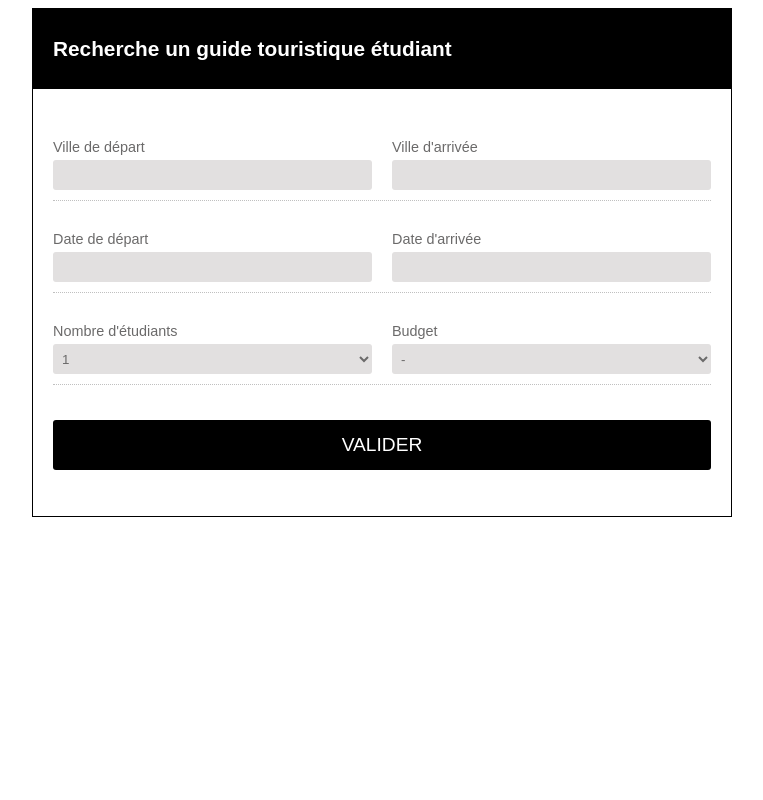
After one commit to Laewynn/StudenTravel, a PHP site: template kernel/view/cvoyages/index.php in a window 1280 px wide. The commit adds this page. Shown: the whole page, without its empty margins (258-1021 px from the left). Run offline with PHP 8.4, Linux system fonts and the light colour scheme; the template is opened without the code that fills it, so the values that code supplies are empty.

```diff
--- a/kernel/view/cindex/index.html
+++ b/kernel/view/cindex/index.php
@@ -23,7 +23,7 @@
             <nav class="site-nav">
                 <ul id="std-menu">
                     <li><a class="active" href="">Accueil</a></li>
-                    <li><a href="../cdestinations/index.php">Destinations</a></li>
+                    <li><a href=".DIR_WEBROOT.cdestinations">Destinations</a></li>
                     <li><a href=".DIR_WEBROOT.cinscription">Inscription</a></li>
                     <li><a href=".DIR_WEBROOT.csalarie">Connexion</a></li>
                 </ul>
--- /dev/null
+++ b/kernel/view/cvoyages/index.php
@@ -0,0 +1,99 @@
+<!DOCTYPE html lang="fr">
+<html>
+
+<head>
+    <meta charset="utf-8">
+    <link rel="stylesheet" href="../../../css/styleform.css">
+
+    <title>StudenTravel - Découvrir une ville d'Europe avec un guide touristique étudiant.</title>
+
+
+</head>
+
+<body>
+
+<div id="search-form">
+    <div id="header">
+        <h1>Recherche un guide touristique étudiant</h1>
+    </div>
+    <section>
+        <div class="flight" id="flightbox">
+
+            <form id="flight-form">
+
+                <!-- FROM/TO -->
+                <div id="flight-depart">
+                    <div class="info-box">
+                        <label for="">Ville de départ</label>
+                        <input type="text" id="dep-from" />
+                        <div id="depart-res"></div>
+                    </div>
+                    <div class="info-box" id="arrive-box">
+                        <label for="">Ville d'arrivée</label>
+                        <input type="text" id="dep-to" />
+                        <div id="arrive-res"></div>
+                    </div>
+                </div>
+
+                <!-- FROM/TO -->
+                <div id="flight-dates">
+                    <div class="info-box">
+                        <label for="">Date de départ</label>
+                        <input type="text" id="leave-date" readonly />
+                    </div>
+                    <div class="info-box" id="return-box">
+                        <label for="">Date d'arrivée</label>
+                        <input type="text" id="return-date" readonly />
+                    </div>
+                </div>
+
+                <!-- PASSENGER INFO -->
+                <div id="flight-info">
+                    <div class="info-box">
+                        <label for="adults">Nombre d'étudiants</label>
+                        <select name="adults" id="adults">
+                            <option value="1">1</option>
+                            <option value="2">2</option>
+                            <option value="3">3</option>
+                            <option value="4">4+</option>
+                        </select>
+                    </div>
+                    <div class="info-box">
+                        <label for="class-type">Budget</label>
+                        <select name="class-type" id="class-type">
+                            <option value="Economy">-</option>
+                            <option value="Business">+</option>
+                            <option value="First">++</option>
+                        </select>
+                    </div>
+                </div>
+
+                <!-- SEARCH BUTTON -->
+                <div id="flight-search">
+                    <div class="info-box">
+                        <input type="submit" id="search-flight" value="VALIDER" />
+                    </div>
+                </div>
+
+            </form>
+        </div>
+    </section>
+
+    <div id="calender">
+        <div class="nav">
+            <button id="prev"><</button>
+            <p><span id="month"></span>
+                <span id="year"></span></p>
+            <button id="next">></button>
+        </div>
+        <table id="cal"></table>
+    </div>
+
+</div>
+<div id="confirm"></div>
+
+
+</body>
+<script src="javascript/scriptform.js"></script>
+
+</html>
```
Also changed, not shown: kernel/controller/cdestinations.php (deleted, +0 -12 lines), kernel/controller/cvoyages.php (added, +64 -0 lines), kernel/view/cdestinations/index.php (deleted, +0 -10 lines), css/styleform.css (renamed from studentravel-master/formulaire/css/styleform.css), js/scriptform.js (renamed from studentravel-master/formulaire/javascript/scriptform.js).
